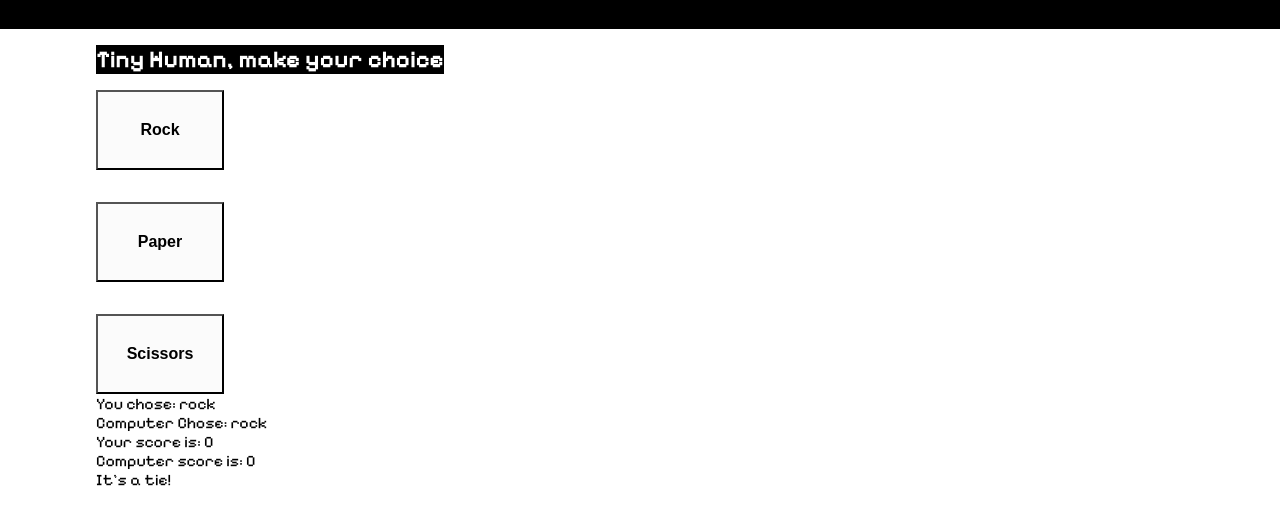
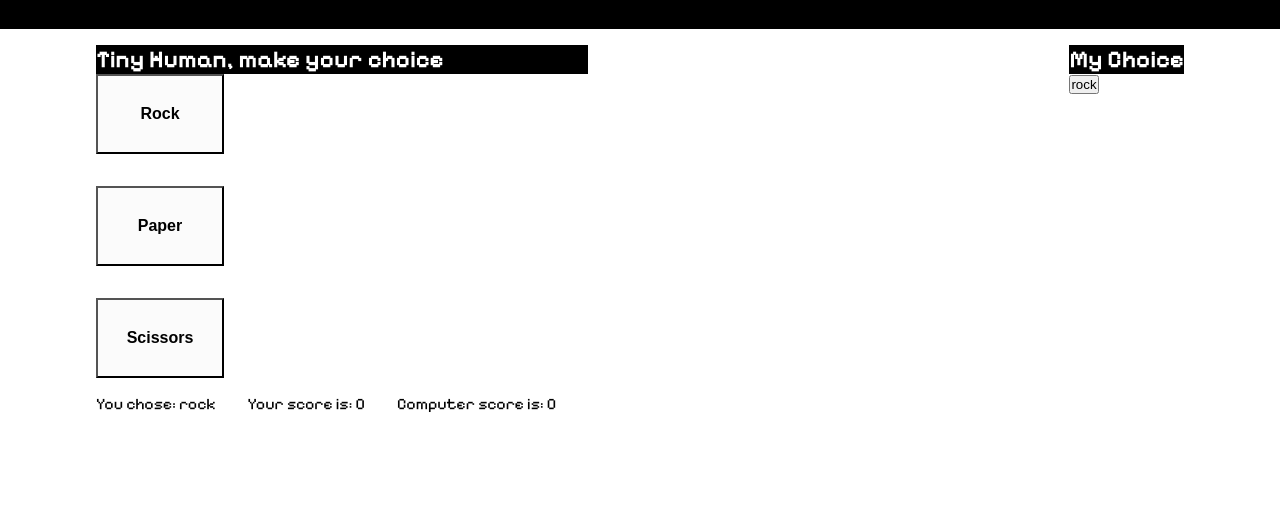
Before and after one commit to AnthonyAjjawi/rock-paper-scissors-revisited, a plain HTML site: page index.html in a window 1280 px wide. Both pictures are taken after a click on the button "Rock". Shown: the part 73-598 px from the top of the page. Drawn offline with Linux system fonts and the light colour scheme.

Commit message:
added a button display for the computer's choice

```diff
--- a/index.html
+++ b/index.html
@@ -17,18 +17,25 @@
     </header>
     <main>
         <div class="game__container">
-            <div class="make__choice__container">
-                <h2>Tiny Human, make your choice</h2>
-            </div>
+
             <div class="game">
+                <div class="make__choice__container">
+                    <h2>Tiny Human, make your choice</h2>
+                </div>
                 <div class="game__buttons">
                     <button class="btn-1" value="rock">Rock</button>
                     <button class="btn-2" value="paper">Paper</button>
-                    <button class="btn-3"value="scissors">Scissors</button>
+                    <button class="btn-3" value="scissors">Scissors</button>
                 </div>
 
             </div>
+
+            <div class="computer__container">
+                <h2>My Choice</h2>
+                <button class="btn-4"></button>
+            </div>
         </div>
+
 
     </main>
 
--- a/script.js
+++ b/script.js
@@ -2,10 +2,7 @@
 const game = document.querySelector(".game");
 
 //Initialize & declare buttons in a nodelist
-const buttons = document.querySelectorAll("button");
-
-//convert to an array
-const buttonsArray = Array.from(buttons);
+const buttons = [...document.querySelectorAll("button")];
 
 //Initialize & declare array full of responses
 const results = [
@@ -55,28 +52,44 @@ let computerScore = 0;
 //Initializing reset button
 let resetButton;
 
+//Initialize winner
+const winner = document.createElement("div");
+
+
+//create computer container div
+const computerContainer = document.querySelector(".computer__container");
+console.log(computerContainer);
+
+//create computer button
+const computerButton = document.querySelector(".btn-4");
+
+
+
 //creating a function to allow the computer to choose one of the choices
 function getComputerChoice() {
   let randomChoice = choices[Math.floor(choices.length * Math.random())];
   return randomChoice;
 }
 
-buttonsArray.forEach((button) => {
+
+
+
+
+
+
+
+
+buttons.forEach((button) => {
   button.addEventListener("click", function () {
     computerChoice = getComputerChoice();
+   computerButton.textContent = computerChoice;
+    console.log(computerContainer);
     humanChoice = button.value;
     playRound(humanChoice, computerChoice);
   });
 });
 
 function playRound(human, computer) {
-  setupUI();
-
-  if (human === computer) {
-    score.textContent = results[2];
-    game.appendChild(score);
-  }
-
   if (human === "rock") {
     if (computer === "paper") {
       computerScore++;
@@ -100,39 +113,39 @@ function playRound(human, computer) {
       computerScore++;
     }
   }
-
+  setupUI();
   if (humanScore >= 3 || computerScore >= 3) {
     endGame();
   }
 }
 
 function endGame() {
-  buttonsArray.forEach((button) => {
-    displayResults.textContent = "GAME OVER";
+  if (humanScore > computerScore) {
+    winner.textContent = `Game over! Good job, human, for now.`;
+  } else {
+    winner.textContent = `Game Over! Puny human. Try a little harder next time.`;
+  }
+
+  buttons.forEach((button) => {
     button.disabled = true;
-
-
   });
   resetButton.style.display = "block";
-
 }
-
-
 
 function setupUI() {
   humanText.innerHTML = `You chose: ${humanChoice}`;
-  computerText.innerHTML = `Computer Chose: ${computerChoice}`;
+  // computerText.innerHTML = `Computer Chose: ${computerChoice}`;
   playerResults.textContent = `Your score is: ${humanScore}`;
   computerResults.textContent = `Computer score is: ${computerScore}`;
 }
 
 function initUI() {
-  game.appendChild(humanText);
-  game.appendChild(computerText);
-  game.appendChild(playerResults);
-  game.appendChild(computerResults);
+  displayResults.appendChild(humanText);
+  // displayResults.appendChild(computerText);
+  displayResults.appendChild(playerResults);
+  displayResults.appendChild(computerResults);
+  displayResults.appendChild(winner);
   game.appendChild(displayResults);
-  game.appendChild(score);
 
   humanText.classList.add("humanText");
   computerText.classList.add("computerText");
@@ -140,9 +153,7 @@ function initUI() {
   computerResults.classList.add("computerResults");
   displayResults.classList.add("displayResults");
   score.classList.add("score");
-
-
-
+  winner.classList.add("winner");
 
   resetButton = document.createElement("button");
   game.appendChild(resetButton);
@@ -152,7 +163,6 @@ function initUI() {
   resetButton.addEventListener("click", () => {
     buttons.forEach((button) => {
       button.disabled = false;
-
     });
     resetButton.style.display = "none";
     resetGame();
@@ -167,6 +177,6 @@ function resetGame() {
   computerText.innerHTML = "";
   playerResults.textContent = "";
   computerResults.textContent = "";
-  displayResults.textContent = "";
   score.textContent = "";
+  winner.textContent = "";
 }
--- a/styles.css
+++ b/styles.css
@@ -23,8 +23,8 @@ header {
     max-width: 1120px;
     margin: 0 auto;
     display: flex;
-    flex-direction: column;
-    align-items: flex-start;
+    justify-content: space-between;
+
     gap: 1rem;
 }
 
@@ -48,3 +48,10 @@ h2 {
     font-size: 1rem;
     font-weight: 800;
 }
+
+.displayResults {
+    display: flex;
+    gap: 2rem;
+    margin-top: 1rem;
+
+}
```
